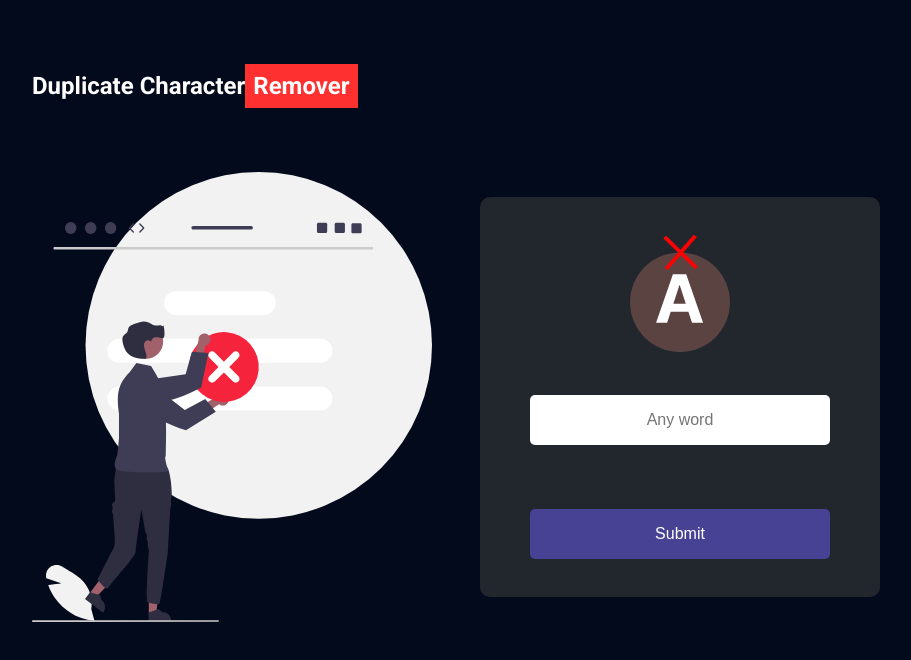
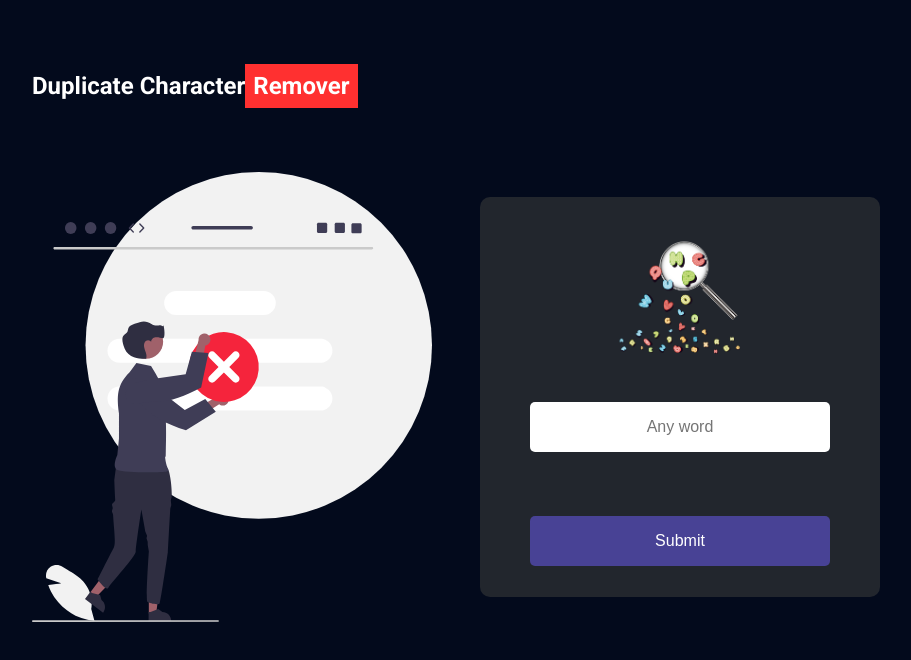
Before and after one commit to YessBlack/remove-duplicate-character, a React (Create React App) app in the folder app/: page / in a window 1280 px wide. Shown: the top 660 px of the page, without its empty margins (184-1095 px from the left). Built offline with nearby package versions, Linux system fonts and the light colour scheme; some icons are missing.

Commit message:
changes screen-1 and screen-2

```diff
--- a/app/src/App.js
+++ b/app/src/App.js
@@ -1,7 +1,7 @@
 import './App.css';
 import { Form } from './components/Form/Form';
 import banner from './assets/img/banner.svg';
-import logo from './assets/img/logo.svg';
+import lupa from './assets/img/lupa.png';
 import { Routes, Route } from 'react-router-dom';
 import { Result } from './components/Result/Result';
 
@@ -9,7 +9,7 @@ function App() {
   return (
     <div className="App">
       <Routes>
-        <Route path="/" element={<Form imgBanner={banner} imgLogo={logo} />} />
+        <Route path="/" element={<Form imgBanner={banner} imgLogo={lupa} />} />
         <Route path="/result" element={<Result />} />
       </Routes>
     </div>
--- a/app/src/components/Form/style.css
+++ b/app/src/components/Form/style.css
@@ -11,7 +11,7 @@
 }
 
 .img-logo img {
-  width: 100px;
+  width: 140px;
 }
 
 .form {
```
Also changed, not shown: app/src/assets/img/lupa.png (added).
